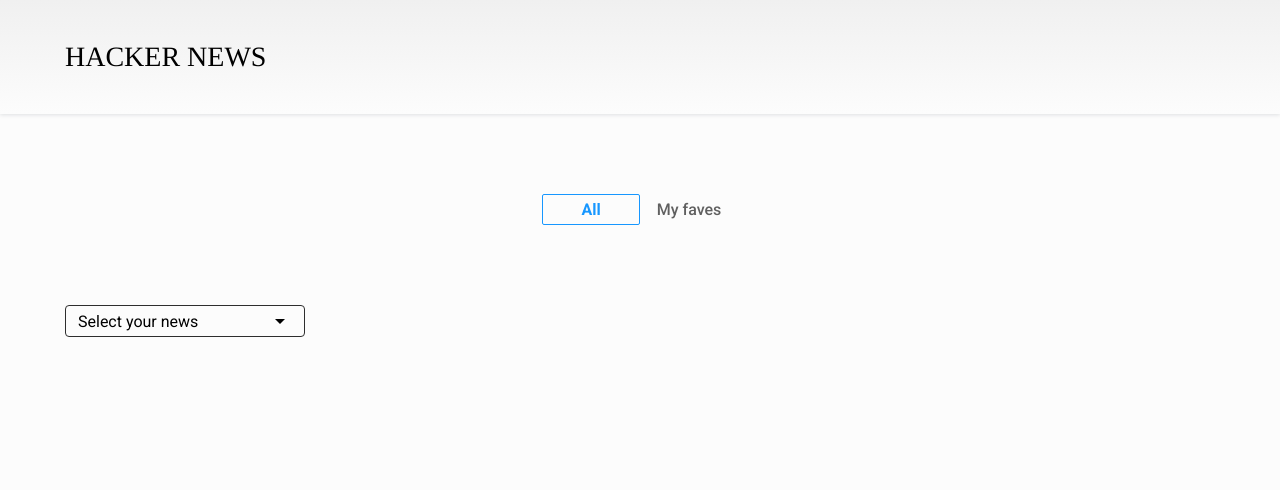
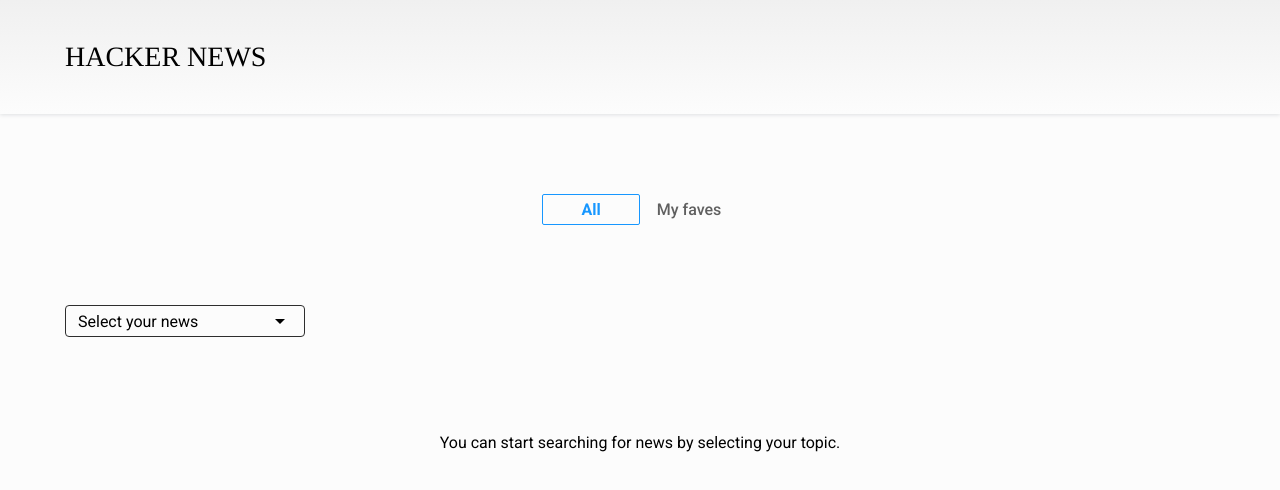
Before and after one commit to lavitzwind/hacker-news-challenge-reign, a React (Create React App) app: page / in a window 1280 px wide. Shown: the top 490 px of the page. Built offline with nearby package versions, Linux system fonts and the light colour scheme.

Commit message:
Adding loader

```diff
--- a/src/Components/NewsList.jsx
+++ b/src/Components/NewsList.jsx
@@ -1,6 +1,6 @@
 import styled from "styled-components";
-import { useState, useEffect } from "react";
 import dayjs from "dayjs";
+import CircularProgress from "@mui/material/CircularProgress";
 import relativeTime from "dayjs/plugin/relativeTime";
 import AccessTimeIcon from "@mui/icons-material/AccessTime";
 import FavoriteBorderIcon from "@mui/icons-material/FavoriteBorder";
@@ -78,12 +78,20 @@
   background-color: #eee;
 `;
 
-const NewsList = ({ dataNews }) => {
+const NewsList = ({ dataNews, loader }) => {
   return (
     <Container>
+      {loader ? (
+        <CircularProgress
+          style={{
+            color: "#000",
+            marginTop: "4rem",
+          }}
+        />
+      ) : (
         <NewsWrapper>
-        {dataNews?.hits &&
-          dataNews.hits.map((item, index) => (
+          {dataNews?.hits ? (
+            dataNews?.hits.map((item, index) => (
               <NewsCard key={index}>
                 <TimeStamp>
                   <AccessTimeIcon
@@ -103,8 +111,18 @@
                   />
                 </LikeCard>
               </NewsCard>
-          ))}
+            ))
+          ) : (
+            <span
+              style={{
+                marginTop: "4rem",
+              }}
+            >
+              You can start searching for news by selecting your topic.
+            </span>
+          )}
         </NewsWrapper>
+      )}
     </Container>
   );
 };
--- a/src/Pages/Home.jsx
+++ b/src/Pages/Home.jsx
@@ -17,6 +17,7 @@
 const Home = () => {
   const [page, setPage] = useState(0);
   const [dataNews, setDataNews] = useState([]);
+  const [loader, setLoader] = useState(false);
 
   const angularUrl =
     "https://hn.algolia.com/api/v1/search_by_date?query=angular&page=0";
@@ -27,8 +28,10 @@
 
   const angularSearch = async () => {
     try {
+      setLoader(true);
       const res = await axios.get(`${angularUrl}`);
       setDataNews(res.data);
+      setLoader(false);
     } catch (err) {
       console.log(err);
     }
@@ -36,8 +39,10 @@
 
   const reactSearch = async () => {
     try {
+      setLoader(true);
       const res = await axios.get(`${reactUrl}`);
       setDataNews(res.data);
+      setLoader(false);
     } catch (err) {
       console.log(err);
     }
@@ -45,8 +50,10 @@
 
   const vueSearch = async () => {
     try {
+      setLoader(true);
       const res = await axios.get(`${vueUrl}`);
       setDataNews(res.data);
+      setLoader(false);
     } catch (err) {
       console.log(err);
     }
@@ -61,7 +68,7 @@
         reactSearch={reactSearch}
         vueSearch={vueSearch}
       />
-      <NewsList dataNews={dataNews} />
+      <NewsList dataNews={dataNews} loader={loader} />
     </Container>
   );
 };
```
Lines whose indentation alone changed are shown as unchanged.
